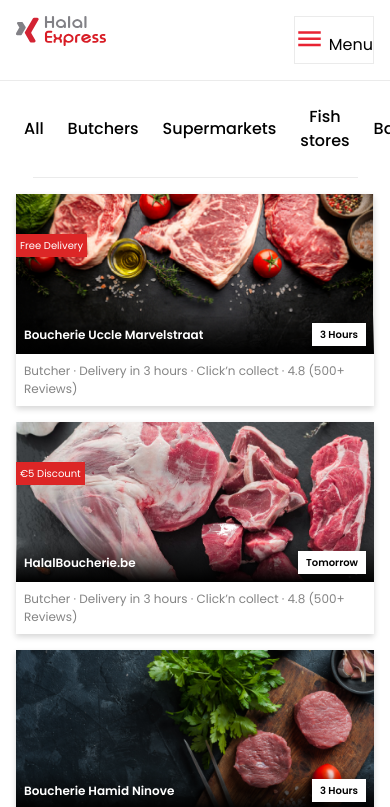
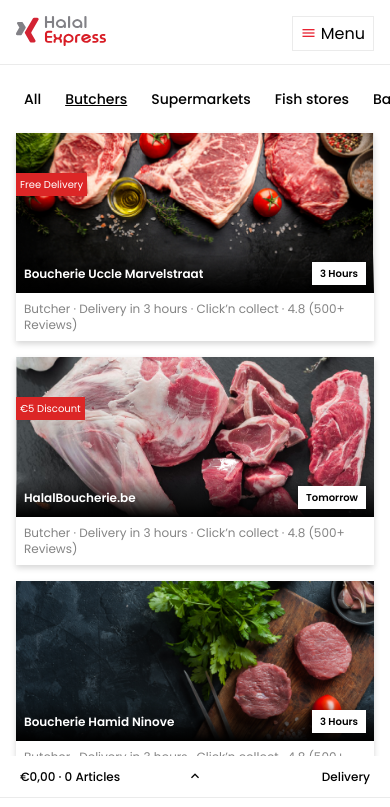
Before and after one commit to Lino004/hotalexpress, a Vue app: page /store in a window 390 px wide. Shown: the top 807 px of the page. Built offline with nearby package versions, Linux system fonts and the light colour scheme.

Commit message:
page store

```diff
--- a/src/components/general/CardProduit.vue
+++ b/src/components/general/CardProduit.vue
@@ -2,14 +2,14 @@
   <div class="shadow-box1" :class="customClass">
     <figure class="relative">
       <img class="w-full h-40 object-cover" :src="img" alt="">
-      <div class="absolute bg-red-600 left-0 top-10 text-white text-10 md:text-xs p-1" v-if="label">
+      <div class="absolute bg-red-600 left-0 top-10 text-white text-10px md:text-xs p-1" v-if="label">
         {{label}}
       </div>
       <div class="absolute bottom-0 w-full bg-gradient-to-t from-black flex items-center justify-between text-white p-2 font-semibold">
-        <div class="text-xs md:text-14">
+        <div class="text-xs md:text-sm">
           {{title}}
         </div>
-        <button class="bg-white text-black py-1 px-2 shadow-box2 text-10 md:text-xs font-semibold">
+        <button class="bg-white text-black py-1 px-2 shadow-box2 text-10px md:text-xs font-semibold">
           {{labelBtn}}
         </button>
       </div>
--- a/src/components/general/Footer.vue
+++ b/src/components/general/Footer.vue
@@ -92,12 +92,17 @@
         </div>
       </div>
     </div>
+    <FooterActionMobile :fixed="false"/>
   </div>
 </template>
 
 <script>
+import FooterActionMobile from '@/components/general/FooterActionMobile.vue'
+
 export default {
-
+  components: {
+    FooterActionMobile
+  }
 }
 </script>
 
--- /dev/null
+++ b/src/components/general/FooterActionMobile.vue
@@ -0,0 +1,43 @@
+<template>
+  <div
+    class="md:hidden bottom-0 w-full bg-white"
+    :class="{
+      fixed: fixed
+    }">
+    <div class="flex items-center justify-between px-5 py-2 text-xs font-medium">
+      <div class="flex-1">
+        €0,00 · 0 Articles
+      </div>
+      <div class="text-base">
+        <span>
+          <i class="mdi mdi-chevron-up"></i>
+        </span>
+      </div>
+      <div class="flex-1 text-right">
+        Delivery
+      </div>
+    </div>
+    <hr class="text-grid5">
+    <div class="flex justify-between px-5 py-2 text-10px text-grid7">
+      <div>0 Articles</div>
+      <div class="flex-none w-1/3 text-right">
+        Rue de Brabant 230 As soon as possible
+      </div>
+    </div>
+  </div>
+</template>
+
+<script>
+export default {
+  props: {
+    fixed: {
+      type: Boolean,
+      default: true
+    }
+  }
+}
+</script>
+
+<style>
+
+</style>
--- a/src/components/general/NavBar.vue
+++ b/src/components/general/NavBar.vue
@@ -6,8 +6,8 @@
     <div
       class="container mx-auto w-full md:w-9/12 p-4"
       :class="{
-        'xs:h-71 md:h-32': home,
-        'h-20': !home
+        'h-20 md:h-32': home,
+        'h-16': !home
       }">
       <div class="flex justify-between content-center">
         <div class="">
@@ -15,9 +15,9 @@
           <img src="@/assets/images/logo.svg" alt="" v-else>
         </div>
         <div class="flex items-center">
-          <div class="text-xs text-right mr-2 font-medium hidden md:flex" v-if="!home">
+          <div class="text-sm text-right mr-2 font-medium hidden md:flex" v-if="!home">
             Delivery│Now <br>
-            Rue de Brabant 230
+            ▼ Rue de Brabant 230
           </div>
           <button
             class="border rounded mr-2 py-1 px-2 hidden md:flex items-center"
@@ -45,10 +45,13 @@
             class="md:hidden items-center"
             :class="{
               'text-white': home,
-              'border border-grid5': !home
+              'border border-grid5 py-1 px-2': !home
             }">
-            <span :class="{ 'text-grid2': !home }">
-              <i class="mdi mdi-menu text-3xl"></i>
+            <span :class="{
+              'text-grid2': !home,
+              'text-3xl': home
+              }">
+              <i class="mdi mdi-menu"></i>
             </span>
               {{ home ? '' : 'Menu' }}
           </button>
--- a/src/views/Home.vue
+++ b/src/views/Home.vue
@@ -2,7 +2,7 @@
   <div>
     <NavBar home/>
     <div class="container mx-auto w-full md:w-9/12 md:p-4 mt-14">
-      <h1 class="px-2 md:px-0 text-3xl lg:text-42 text-grid1 text-center font-semibold">
+      <h1 class="px-2 md:px-0 text-3xl lg:text-42px text-grid1 text-center font-semibold">
         L’alimentation c’est notre affaire
       </h1>
       <h1 class="px-2 md:px-0 text-2xl text-grid1 text-center">
@@ -64,17 +64,17 @@
           <TabsBar
             :length="3"
             :value="1"/>
-          <h1 class="text-20 md:text-3xl font-semibold">
+          <h1 class="text-xl md:text-3xl font-semibold">
             Commandez et faites vous livrer dans les 3 heures
           </h1>
-          <p class="text-14 md:text-base">
+          <p class="text-sm md:text-base">
             Immédiatement après votre commande, vos produits sont préparés et livrés à votre convenance.
           </p>
         </div>
       </section>
       <section class="mb-20">
         <div class="text-center">
-          <h1 class="text-20 md:text-3xl font-semibold">
+          <h1 class="text-xl md:text-3xl font-semibold">
             Notre choix pour vous
           </h1>
           <TabsBar
--- a/src/views/Store.vue
+++ b/src/views/Store.vue
@@ -2,17 +2,17 @@
   <div>
     <NavBar/>
     <hr class="text-grid5">
-    <section class="container mx-auto w-full md:w-9/12 p-4 text-center flex md:block flex-nowrap overflow-x-auto">
+    <section class="container mx-auto w-full md:w-9/12 px-4 pt-4 md:p-4 text-center flex flex-nowrap overflow-x-auto md:justify-center">
       <button
-        class="rounded-3xl md:bg-grid5 p-2 mr-2 font-medium focus:outline-none"
+        class="flex-none rounded-3xl text-sm md:bg-grid5 p-2 mr-2 font-medium focus:outline-none"
         :class="{
-          'md:bg-grid6': currentItem === i
+          'underline md:no-underline md:bg-grid6': currentItem === i
         }"
         v-for="(item, i) in itemCategories" :key="i">
         {{item}}
       </button>
     </section>
-    <div class="flex justify-center">
+    <div class="md:flex justify-center hidden">
       <hr class="text-grid5 w-5/6">
     </div>
     <section class="container mx-auto w-full md:w-9/12 p-4">
@@ -28,6 +28,7 @@
       </div>
     </section>
     <Footer/>
+    <FooterActionMobile/>
   </div>
 </template>
 
@@ -35,6 +36,7 @@
 import NavBar from '@/components/general/NavBar.vue'
 import CardProduit from '@/components/general/CardProduit.vue'
 import Footer from '@/components/general/Footer.vue'
+import FooterActionMobile from '@/components/general/FooterActionMobile.vue'
 
 import Boucherie from '@/assets/images/boucherie.png'
 import Boucherie2 from '@/assets/images/boucherie2.png'
@@ -44,7 +46,8 @@
   components: {
     NavBar,
     CardProduit,
-    Footer
+    Footer,
+    FooterActionMobile
   },
   data () {
     return {
--- a/tailwind.js
+++ b/tailwind.js
@@ -30,22 +30,9 @@
       grid5: '#EBEBEB'
     }),
     fontSize: {
-      xs: '.75rem',
-      sm: '.875rem',
-      tiny: '.875rem',
-      base: '1rem',
-      lg: '1.125rem',
-      xl: '1.25rem',
-      '2xl': '1.5rem',
-      '3xl': '1.875rem',
-      '4xl': '2.25rem',
-      '5xl': '3rem',
-      '6xl': '4rem',
-      '7xl': '5rem',
-      10: '10px',
-      14: '14px',
-      42: '42px',
-      20: '20px'
+      ...defaultTheme.fontSize,
+      '10px': '.625rem',
+      '42px': '2.625rem'
     },
     boxShadow: {
       box1: '0px 3px 6px #00000029',
```
